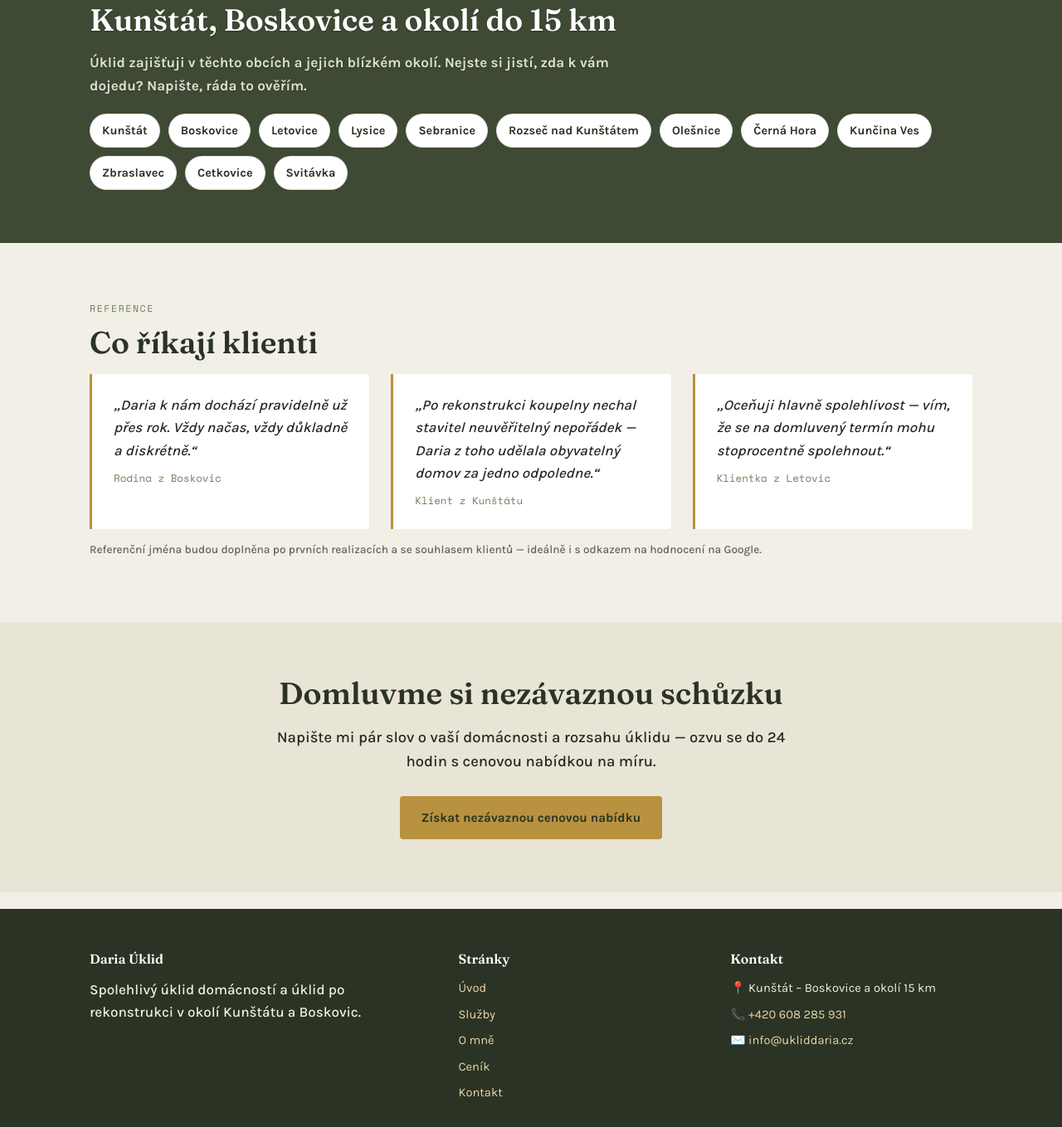
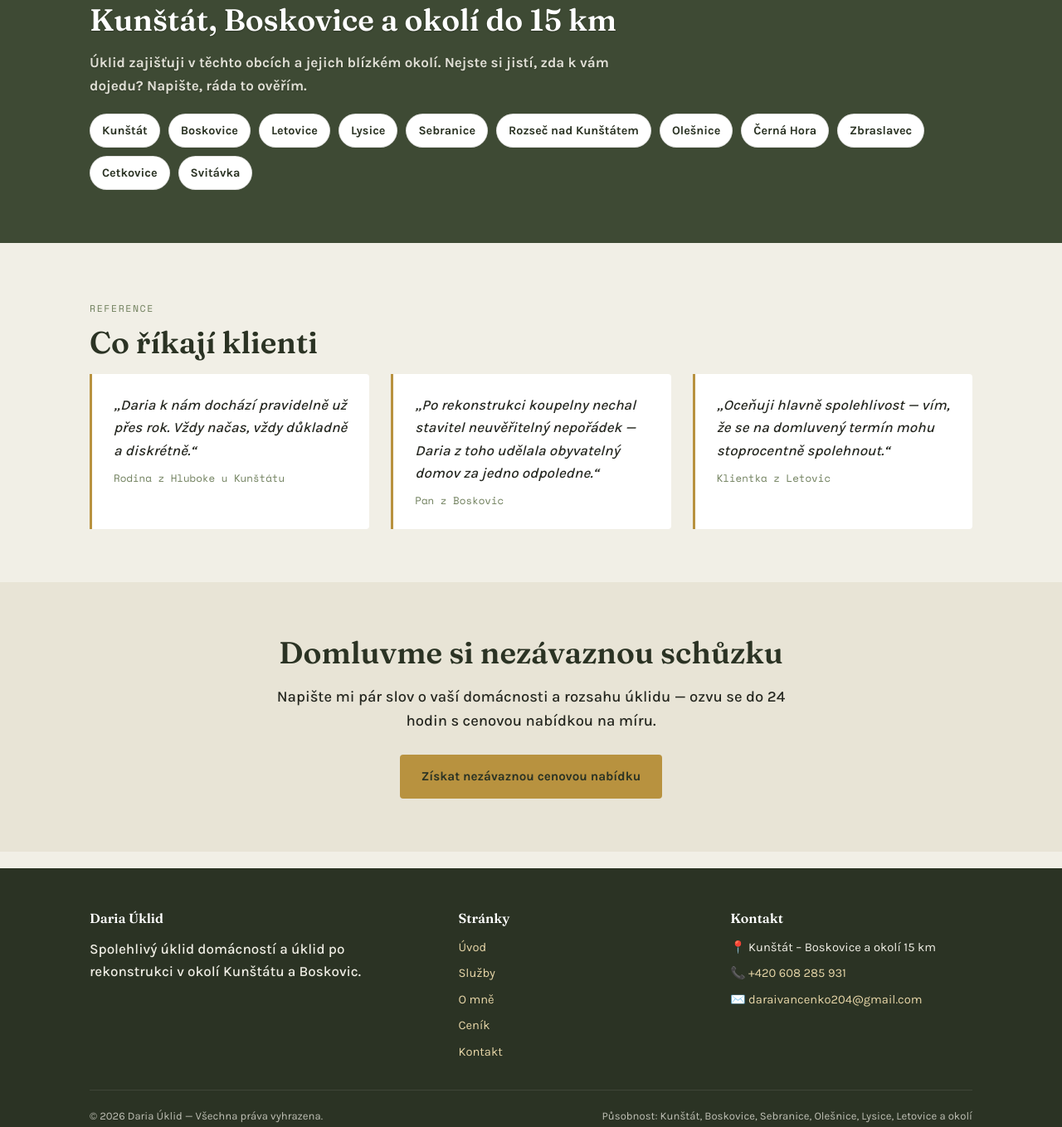
Before and after one commit to slavikkoxan1998/daria-uklid, a plain HTML site: page index.html in a window 1280 px wide. Shown: the part 2018-3377 px from the top of the page at 83% size. Drawn offline with nearby package versions, Linux system fonts and the light colour scheme.

Commit message:
Update index.html

```diff
--- a/index.html
+++ b/index.html
@@ -139,7 +139,7 @@
       <span class="eyebrow">Oblast působnosti</span>
       <h2>Kunštát, Boskovice a okolí do 15 km</h2>
       <p style="max-width:60ch;opacity:.9;">Úklid zajišťuji v těchto obcích a jejich blízkém okolí. Nejste si jistí, zda k vám dojedu? Napište, ráda to ověřím.</p>
-      <ul class="area-list"><li>Kunštát</li><li>Boskovice</li><li>Letovice</li><li>Lysice</li><li>Sebranice</li><li>Rozseč nad Kunštátem</li><li>Olešnice</li><li>Černá Hora</li><li>Kunčina Ves</li><li>Zbraslavec</li><li>Cetkovice</li><li>Svitávka</li></ul>
+      <ul class="area-list"><li>Kunštát</li><li>Boskovice</li><li>Letovice</li><li>Lysice</li><li>Sebranice</li><li>Rozseč nad Kunštátem</li><li>Olešnice</li><li>Černá Hora</li><li>Zbraslavec</li><li>Cetkovice</li><li>Svitávka</li></ul>
     </div>
   </section>
 
@@ -148,11 +148,10 @@
       <span class="eyebrow">Reference</span>
       <h2>Co říkají klienti</h2>
       <div class="grid grid-3">
-        <div class="quote-card"><p>„Daria k nám dochází pravidelně už přes rok. Vždy načas, vždy důkladně a diskrétně.“</p><div class="who">Rodina z Boskovic</div></div>
-        <div class="quote-card"><p>„Po rekonstrukci koupelny nechal stavitel neuvěřitelný nepořádek — Daria z toho udělala obyvatelný domov za jedno odpoledne.“</p><div class="who">Klient z Kunštátu</div></div>
+        <div class="quote-card"><p>„Daria k nám dochází pravidelně už přes rok. Vždy načas, vždy důkladně a diskrétně.“</p><div class="who">Rodina z Hluboke u Kunštátu</div></div>
+        <div class="quote-card"><p>„Po rekonstrukci koupelny nechal stavitel neuvěřitelný nepořádek — Daria z toho udělala obyvatelný domov za jedno odpoledne.“</p><div class="who">Pan z Boskovic</div></div>
         <div class="quote-card"><p>„Oceňuji hlavně spolehlivost — vím, že se na domluvený termín mohu stoprocentně spolehnout.“</p><div class="who">Klientka z Letovic</div></div>
       </div>
-      <p class="form-note" style="margin-top:14px;">Referenční jména budou doplněna po prvních realizacích a se souhlasem klientů — ideálně i s odkazem na hodnocení na Google.</p>
     </div>
   </section>
 
@@ -187,7 +186,7 @@
           <ul>
             <li>📍 Kunštát – Boskovice a okolí 15 km</li>
             <li>📞 <a href="tel:+420608285931">+420 608 285 931</a></li>
-            <li>✉️ <a href="mailto:info@ukliddaria.cz">info@ukliddaria.cz</a></li>
+            <li>✉️ <a href="daraivancenko204@gmail.com">daraivancenko204@gmail.com</a></li>
           </ul>
         </div>
       </div>
```
